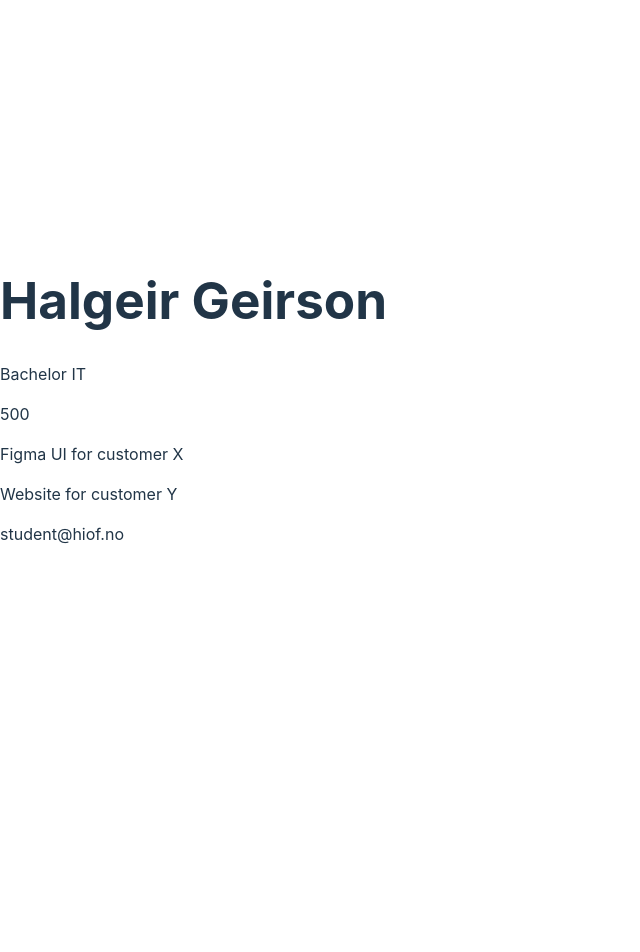
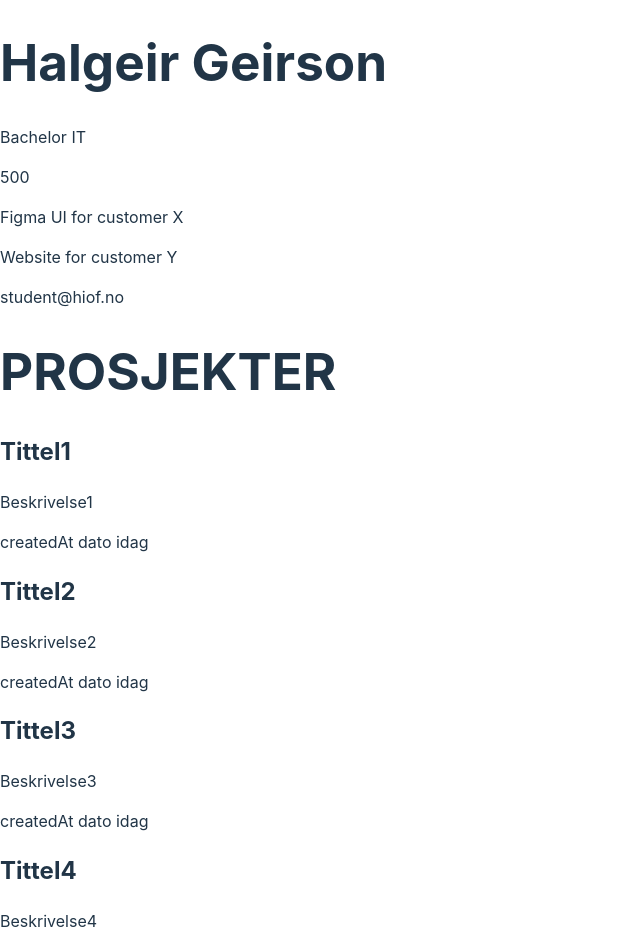
Before and after one commit to Riddy366/Webapplikasjoner_Portfolio, a React (Vite) app in the folder portfolio_V2/frontend/: page / in a window 1280 px wide. Shown: the top 952 px of the page, without its empty margins (0-640 px from the left). Before the commit the page ends 800 px from the top, so only its background shows below. Built offline with nearby package versions, Linux system fonts and the light colour scheme.

Commit message:
Lagde komponenter
Contact -> holder informasjon om kontakt (email)
Header -> student info
Expertiece -> erfaring
Project -> all prosjekt
Oppdatert app

```diff
--- a/portfolio_V2/frontend/src/App.tsx
+++ b/portfolio_V2/frontend/src/App.tsx
@@ -1,46 +1,9 @@
-type studentProps = {
-  student: string,
-  degree: string,
-  points: number
-}
+import Header from "./components/Header"
+import Expertiece from "./components/Expertiece"
+import Contact from "./components/Contact"
+import Projecs from "./components/Projects"
 
-type expertieceProps = {
-  experienceOne: string,
-  experienceTwo: string
-}
-
-type contactProps= {
-  email: string
-}
-
-export function Expertiece({experienceOne = "experience", experienceTwo = "experienceTwo"}: expertieceProps){
-  return(
-    <>
-      <p>{experienceOne}</p>
-      <p>{experienceTwo}</p>
-    </>
-  )
-}
-
-  export function Header({student = "Skriv navn", degree = "Studie", points = 0}: studentProps) {
-    return(
-      <header>
-        <h1>{student}</h1>
-        <p>{degree}</p>
-        <p>{points}</p>
-      </header>
-    )
-  }
-
-  export function Contact({email = "email@domene.com"}) {
-    return(
-      <>
-      <p>{email}</p>
-      </>
-    )
-  }
-
-function App() {
+    function App() {
   // const student = 'Halgeir Geirson'
   // const degree = 'Bachelor IT'
   // const points = 180
@@ -54,6 +17,7 @@ function App() {
     <Header student="Halgeir Geirson" degree="Bachelor IT" points={500} />
     <Expertiece experienceOne='Figma UI for customer X' experienceTwo="Website for customer Y" />
     <Contact email="student@hiof.no"/>
+    <Projecs />
     </>
   )
 }
--- /dev/null
+++ b/portfolio_V2/frontend/src/components/Contact.tsx
@@ -0,0 +1,9 @@
+type contactProps = {
+  email: string;
+};
+
+export default function Contact({ email = "email@domene.com" }: contactProps) {
+  return (
+      <p>{email}</p>
+  );
+}
--- /dev/null
+++ b/portfolio_V2/frontend/src/components/Expertiece.tsx
@@ -0,0 +1,14 @@
+
+type expertieceProps = {
+    experienceOne: string,
+    experienceTwo: string
+  }
+
+export default function Expertiece({experienceOne = "experience", experienceTwo = "experienceTwo"}: expertieceProps){
+    return(
+      <>
+        <p>{experienceOne}</p>
+        <p>{experienceTwo}</p>
+      </>
+    )
+  }
--- /dev/null
+++ b/portfolio_V2/frontend/src/components/Header.tsx
@@ -0,0 +1,16 @@
+type studentProps = {
+    student: string,
+    degree: string,
+    points: number
+  }
+
+
+export default function Header({student = "Skriv navn", degree = "Studie", points = 0}: studentProps) {
+    return(
+      <header>
+        <h1>{student}</h1>
+        <p>{degree}</p>
+        <p>{points}</p>
+      </header>
+    )
+  }
--- /dev/null
+++ b/portfolio_V2/frontend/src/components/Projects.tsx
@@ -0,0 +1,33 @@
+type projectProps = {
+  title: string;
+  description: string;
+  createdAt: string;
+};
+
+export default function Projecs() {
+  return (
+    <>
+      <h1>PROSJEKTER</h1>
+      <section>
+        <h2>Tittel1</h2>
+        <p>Beskrivelse1</p>
+        <p>createdAt dato idag</p>
+      </section>
+      <section>
+        <h2>Tittel2</h2>
+        <p>Beskrivelse2</p>
+        <p>createdAt dato idag</p>
+      </section>
+      <section>
+        <h2>Tittel3</h2>
+        <p>Beskrivelse3</p>
+        <p>createdAt dato idag</p>
+      </section>
+      <section>
+        <h2>Tittel4</h2>
+        <p>Beskrivelse4</p>
+        <p>createdAt dato idag</p>
+      </section>
+    </>
+  );
+}
```
